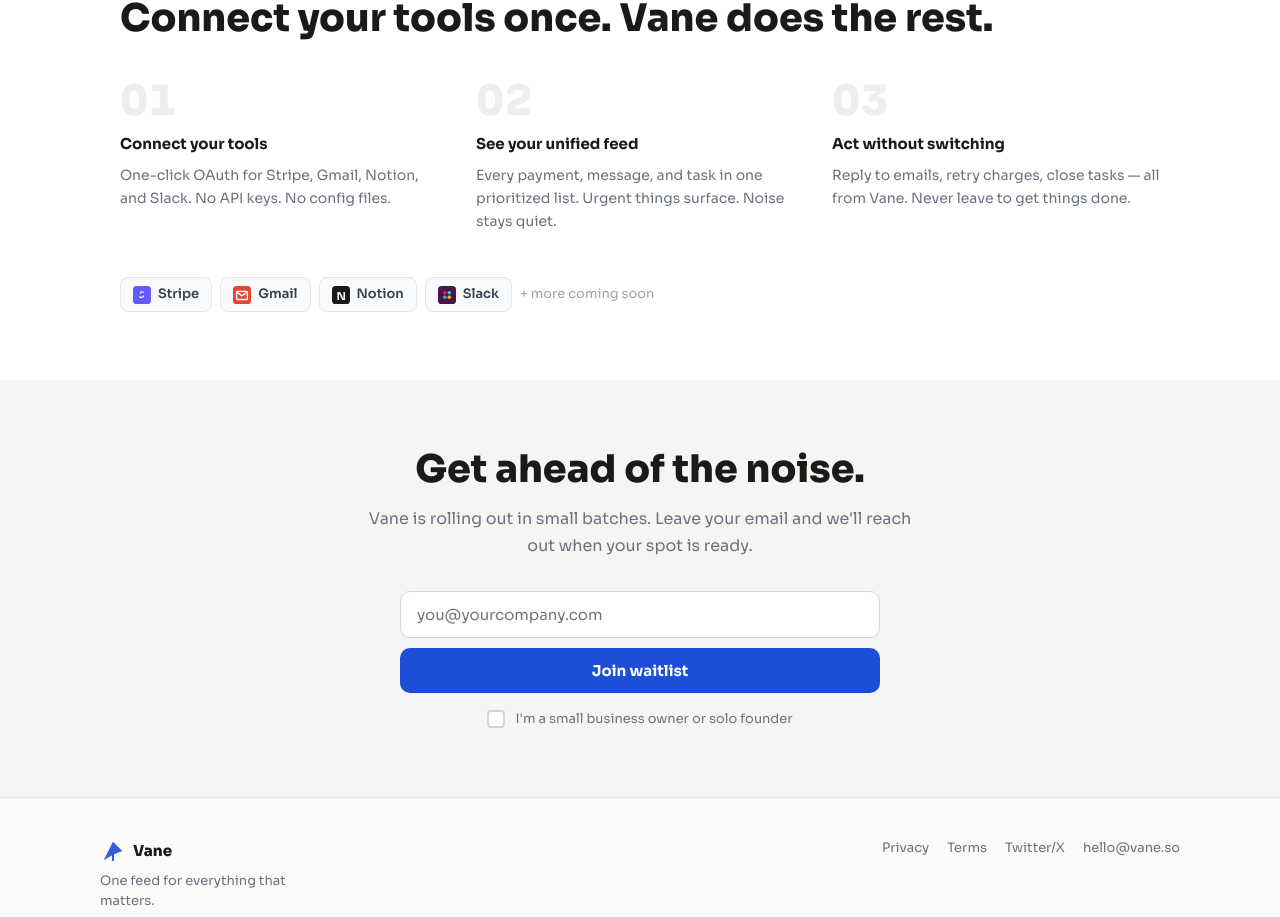
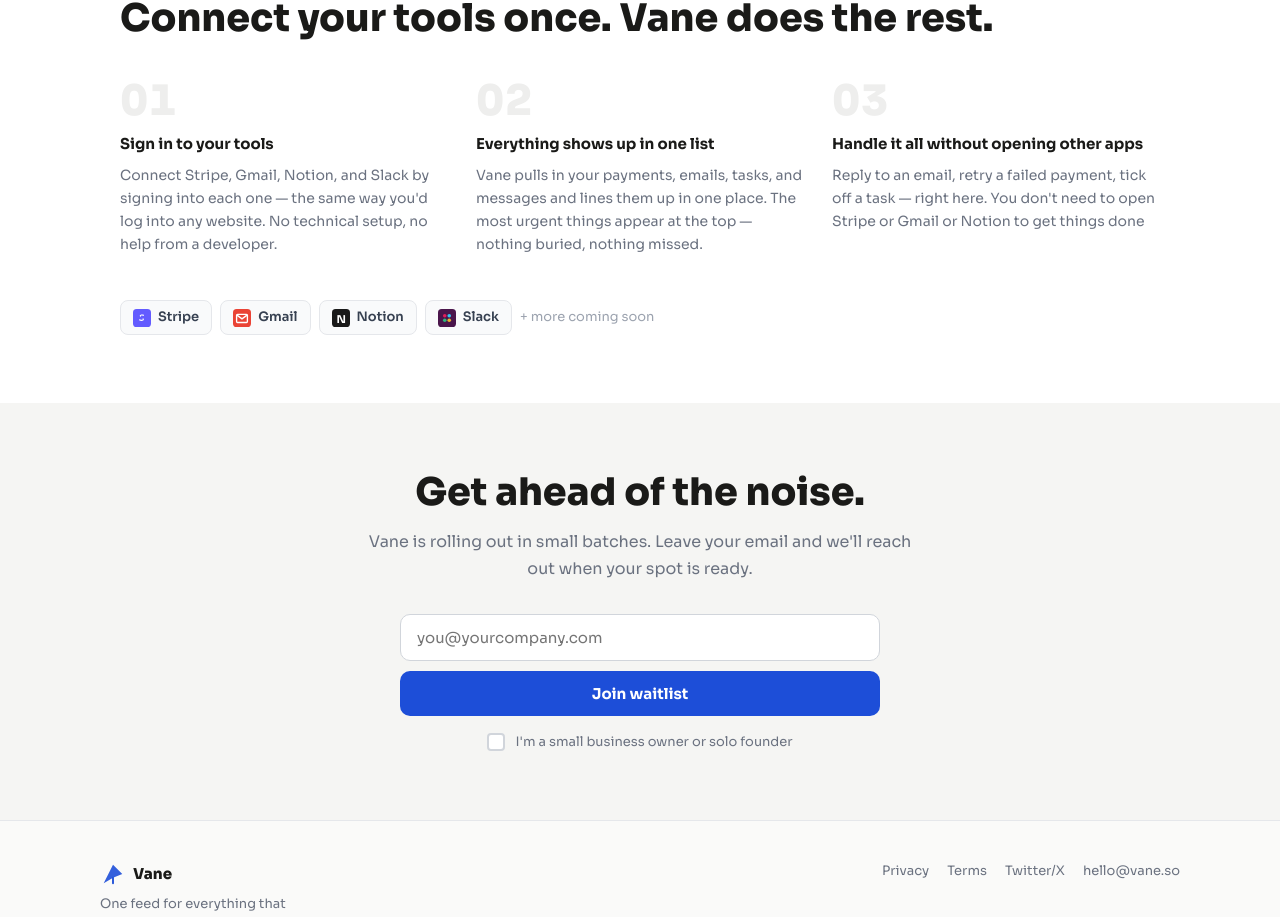
Before and after one commit to Mykins1/Vane-LP, a React (Vite) app: page / in a window 1280 px wide. Shown: the part 1813-2730 px from the top of the page. Built offline with nearby package versions, Linux system fonts and the light colour scheme.

Commit message:
fix: updated context

```diff
--- a/src/App.jsx
+++ b/src/App.jsx
@@ -260,12 +260,21 @@
 
 /* How it works section */
 const STEPS = [
-  {n:"01",title:"Connect your tools",
-   text:"One-click OAuth for Stripe, Gmail, Notion, and Slack. No API keys. No config files."},
-  {n:"02",title:"See your unified feed",
-   text:"Every payment, message, and task in one prioritized list. Urgent things surface. Noise stays quiet."},
-  {n:"03",title:"Act without switching",
-   text:"Reply to emails, retry charges, close tasks — all from Vane. Never leave to get things done."},
+  {
+    n: "01",
+    title: "Sign in to your tools",
+    text: "Connect Stripe, Gmail, Notion, and Slack by signing into each one — the same way you'd log into any website. No technical setup, no help from a developer.",
+  },
+  {
+    n: "02",
+    title: "Everything shows up in one list",
+    text: "Vane pulls in your payments, emails, tasks, and messages and lines them up in one place. The most urgent things appear at the top — nothing buried, nothing missed.",
+  },
+  {
+    n: "03",
+    title: "Handle it all without opening other apps",
+    text: "Reply to an email, retry a failed payment, tick off a task — right here. You don't need to open Stripe or Gmail or Notion to get things done",
+  },
 ];
 const LOGOS = [
   {name:"Stripe",el:<StripeIcon/>},{name:"Gmail",el:<GmailIcon/>},
```
